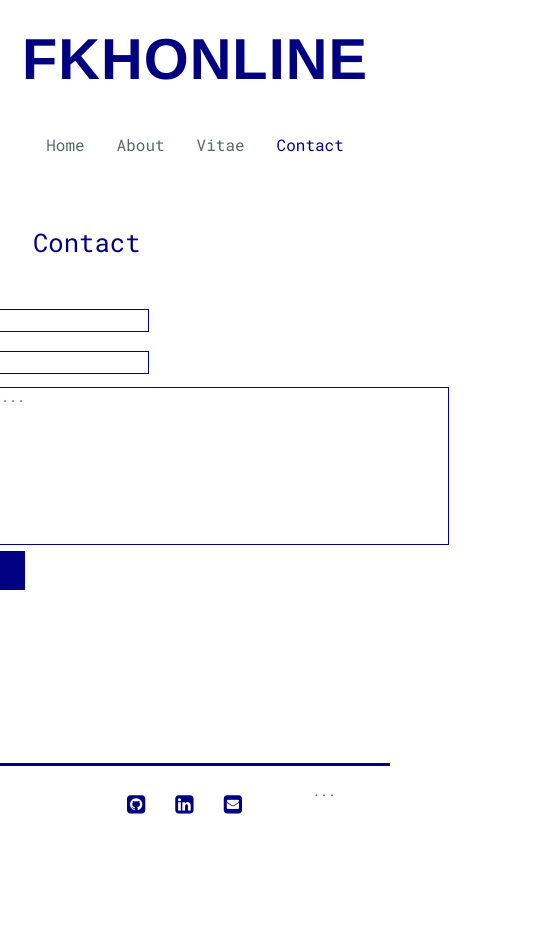
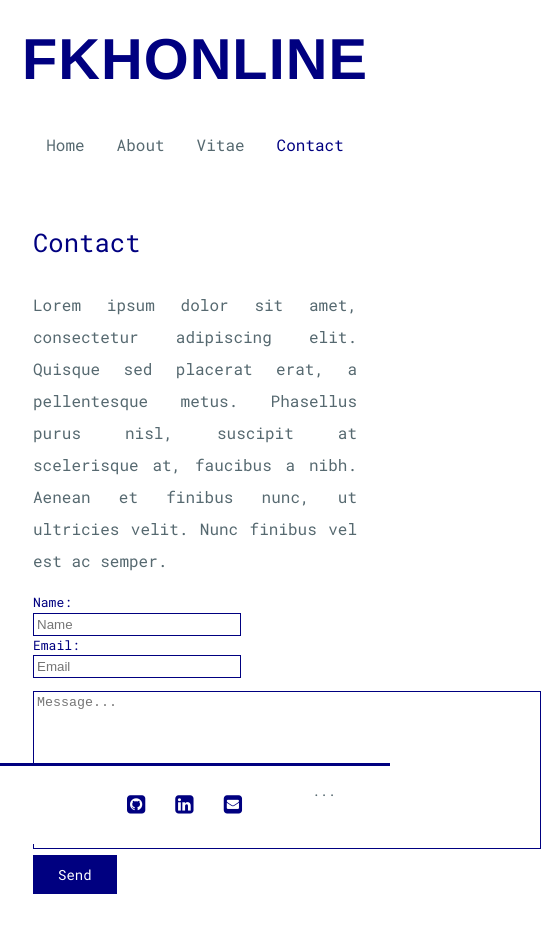
Before and after one commit to fkoh111/fkhonline, a React (Create React App) app: page /Contact in a window 390 px wide. Shown: the top 932 px of the page, 541 px wide, since content can reach past the window. Before the commit the page ends 844 px from the top, so only its background shows below. Built offline with nearby package versions, Linux system fonts and the light colour scheme; no server answers; a web font is replaced by a local one.

Commit message:
Contact form styling for mobile

```diff
--- a/src/css/style.css
+++ b/src/css/style.css
@@ -133,8 +133,9 @@ a:hover {
   color: navy;
   line-height: 1.5em;
   font-size: small;
-  display: flex;
   justify-content: center;
+  position: absolute;
+  padding-bottom: 100px;
 }
 
 input {
--- a/src/pages/Contact.jsx
+++ b/src/pages/Contact.jsx
@@ -5,6 +5,12 @@ const Contact = () => {
   return (
     <div className="textStyle">
       <h2>Contact</h2>
+      <p>
+        Lorem ipsum dolor sit amet, consectetur adipiscing elit. Quisque sed
+        placerat erat, a pellentesque metus. Phasellus purus nisl, suscipit at
+        scelerisque at, faucibus a nibh. Aenean et finibus nunc, ut ultricies
+        velit. Nunc finibus vel est ac semper.
+      </p>
       <div className="contactLayout">
         <div>
           <ContactForm />
```
